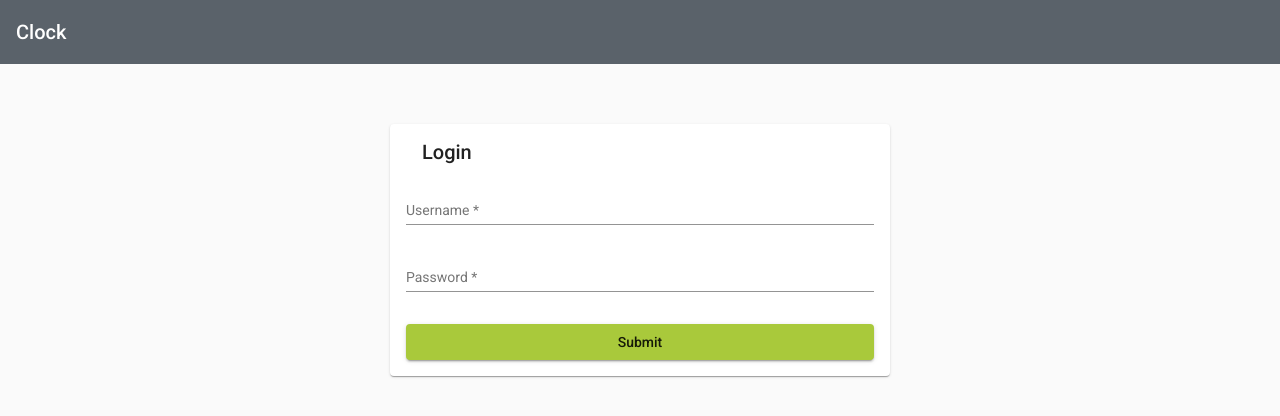
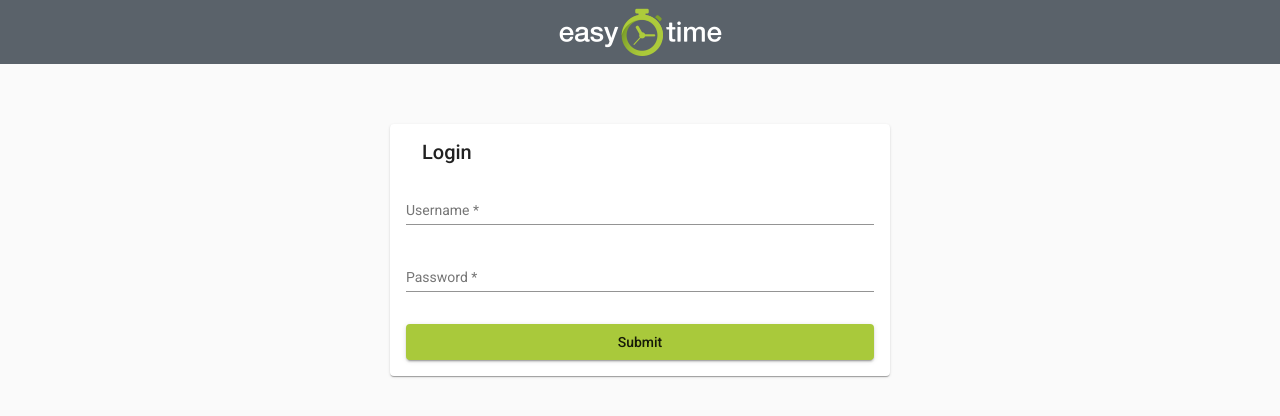
Before and after one commit to han003/clock, an Angular app: page /login in a window 1280 px wide. Shown: the top 416 px of the page. Built offline with nearby package versions, Linux system fonts and the light colour scheme.

Commit message:
Add logo

```diff
--- a/src/app/header/header.component.html
+++ b/src/app/header/header.component.html
@@ -1,3 +1,3 @@
-<mat-toolbar color="accent">
-  <span>Clock</span>
+<mat-toolbar color="accent" fxLayout="row" fxLayoutAlign="center center">
+  <img src="assets/img/eatw-time-logo-neg.png" alt="Logo">
 </mat-toolbar>
```
Also changed, not shown: src/assets/img/eatw-time-logo-neg.png (added).
